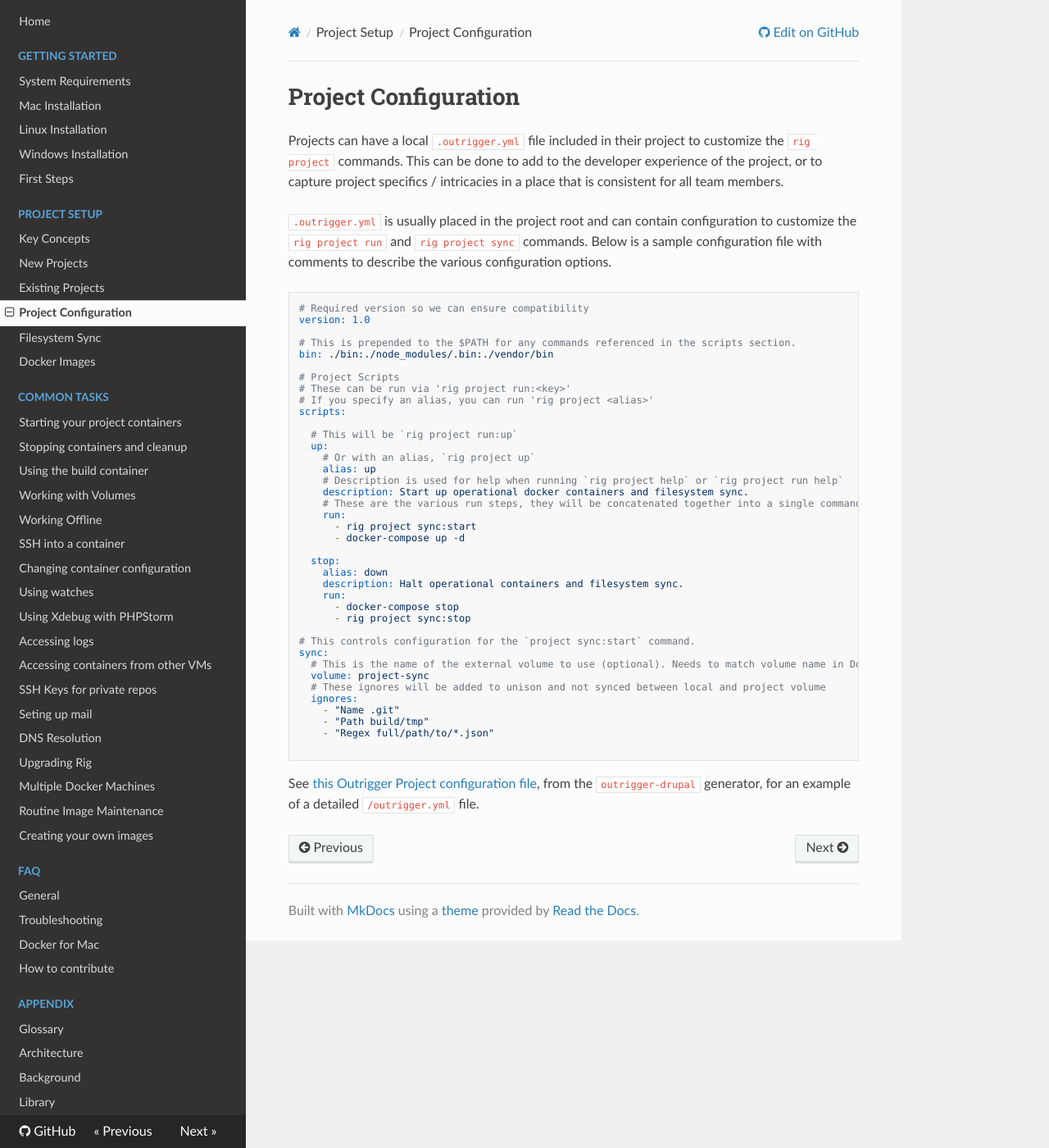
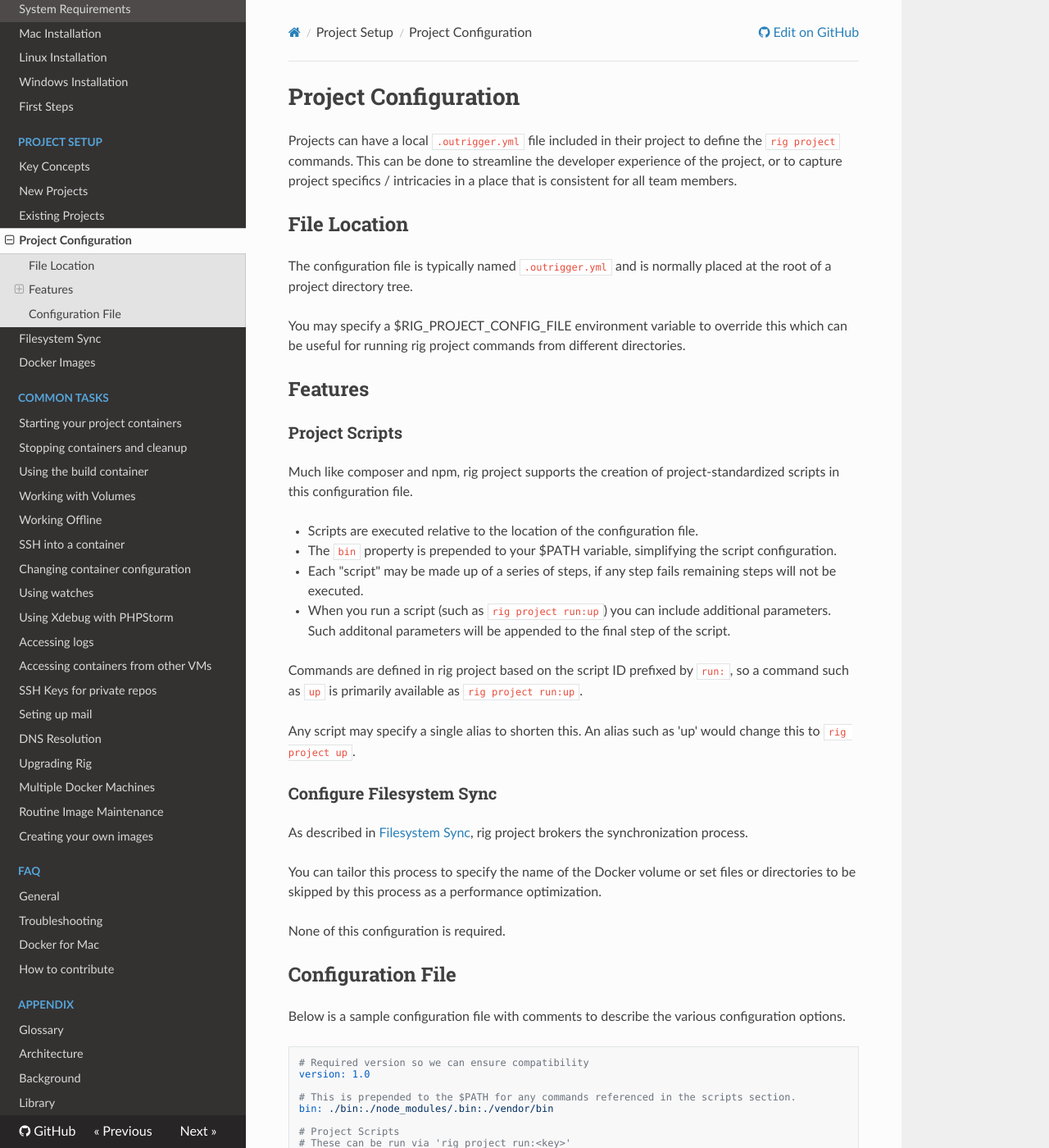
Before and after one commit to phase2/outrigger-docs, an MkDocs documentation site: the page built from docs/project-setup/project-configuration.md, in a window 1280 px wide and 1400 px high. Shown: the whole window at 82% size. Built offline with MkDocs 1.6.1, drawn with Linux system fonts in a browser that asks for light colours; nearby versions of some CDN libraries; old or Windows-style settings are respelled for this version of MkDocs.

Commit message:
Expand on the capabilities of project configuration.

````diff
--- a/docs/project-setup/project-configuration.md
+++ b/docs/project-setup/project-configuration.md
@@ -1,11 +1,45 @@
 # Project Configuration
 
-Projects can have a local `.outrigger.yml` file included in their project to customize the `rig project` commands. This can
-be done to add to the developer experience of the project, or to capture project specifics / intricacies in a place that
+Projects can have a local `.outrigger.yml` file included in their project to define the `rig project` commands. This can
+be done to streamline the developer experience of the project, or to capture project specifics / intricacies in a place that
 is consistent for all team members.
 
-`.outrigger.yml` is usually placed in the project root and can contain configuration to customize the `rig project run`
-and `rig project sync` commands.  Below is a sample configuration file with comments to describe the various configuration options.
+## File Location
+
+The configuration file is typically named `.outrigger.yml` and is normally placed at the root of a project directory tree.
+
+You may specify a $RIG_PROJECT_CONFIG_FILE environment variable to override this which can be useful for running rig project
+commands from different directories.
+
+## Features
+
+### Project Scripts
+
+Much like composer and npm, rig project supports the creation of project-standardized scripts in this configuration file.
+
+* Scripts are executed relative to the location of the configuration file.
+* The `bin` property is prepended to your $PATH variable, simplifying the script configuration.
+* Each "script" may be made up of a series of steps, if any step fails remaining steps will not be executed.
+* When you run a script (such as `rig project run:up`) you can include additional parameters.
+  Such additonal parameters will be appended to the final step of the script.
+
+Commands are defined in rig project based on the script ID prefixed by `run:`, so a command such as
+`up` is primarily available as `rig project run:up`.
+
+Any script may specify a single alias to shorten this. An alias such as 'up' would change this to `rig project up`.
+
+### Configure Filesystem Sync
+
+As described in [Filesystem Sync](./filesystem-sync/), rig project brokers the synchronization process.
+
+You can tailor this process to specify the name of the Docker volume or set files or directories to be
+skipped by this process as a performance optimization.
+
+None of this configuration is required.
+
+## Configuration File
+
+Below is a sample configuration file with comments to describe the various configuration options.
 
 ```yaml
 # Required version so we can ensure compatibility
@@ -50,4 +84,4 @@ sync:
 ```
 
 See [this Outrigger Project configuration file](https://github.com/phase2/generator-outrigger-drupal/blob/master/generators/environment/templates/outrigger/outrigger.yml),
-from the `outrigger-drupal` generator, for an example of a detailed `/outrigger.yml` file.
+from the `outrigger-drupal` generator, for an example of a detailed `.outrigger.yml` file.
````
